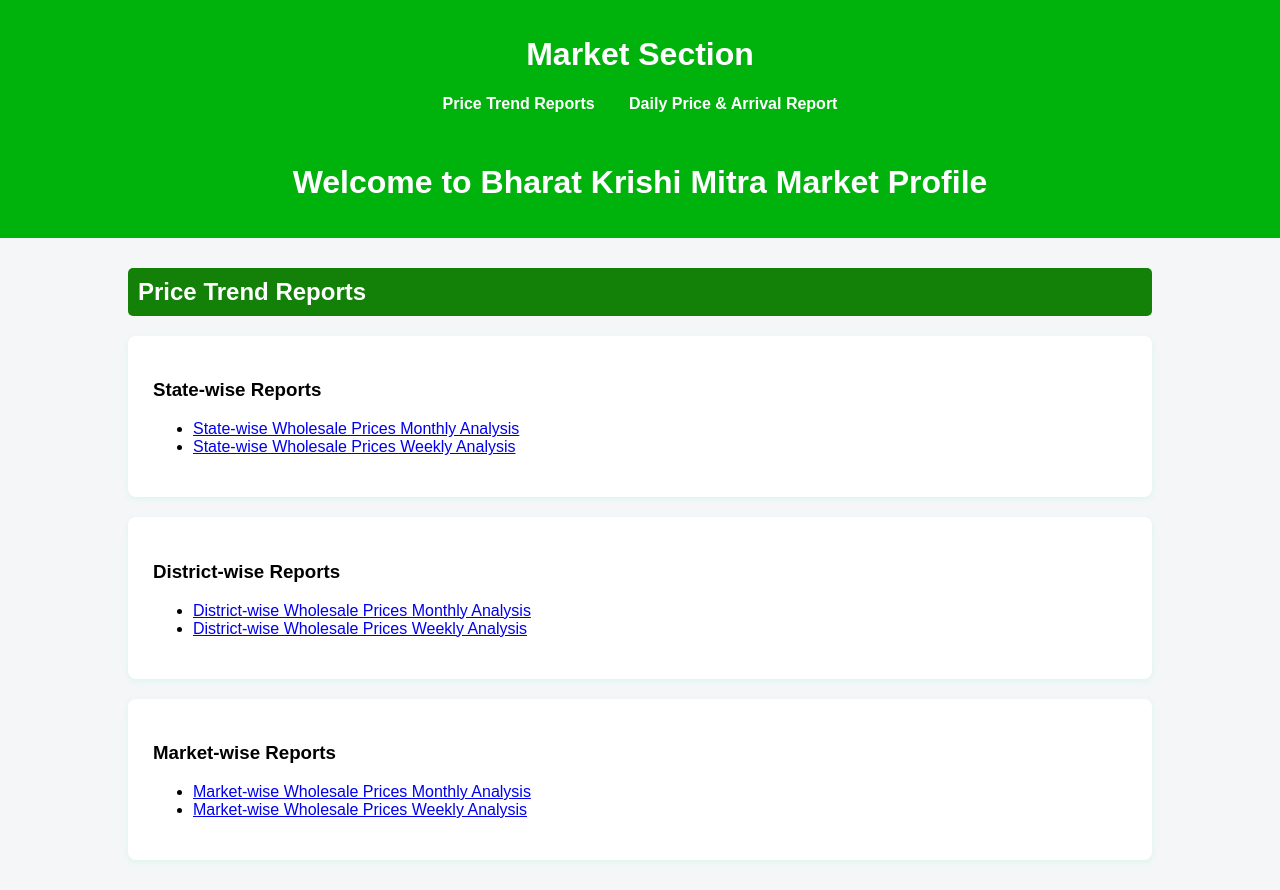
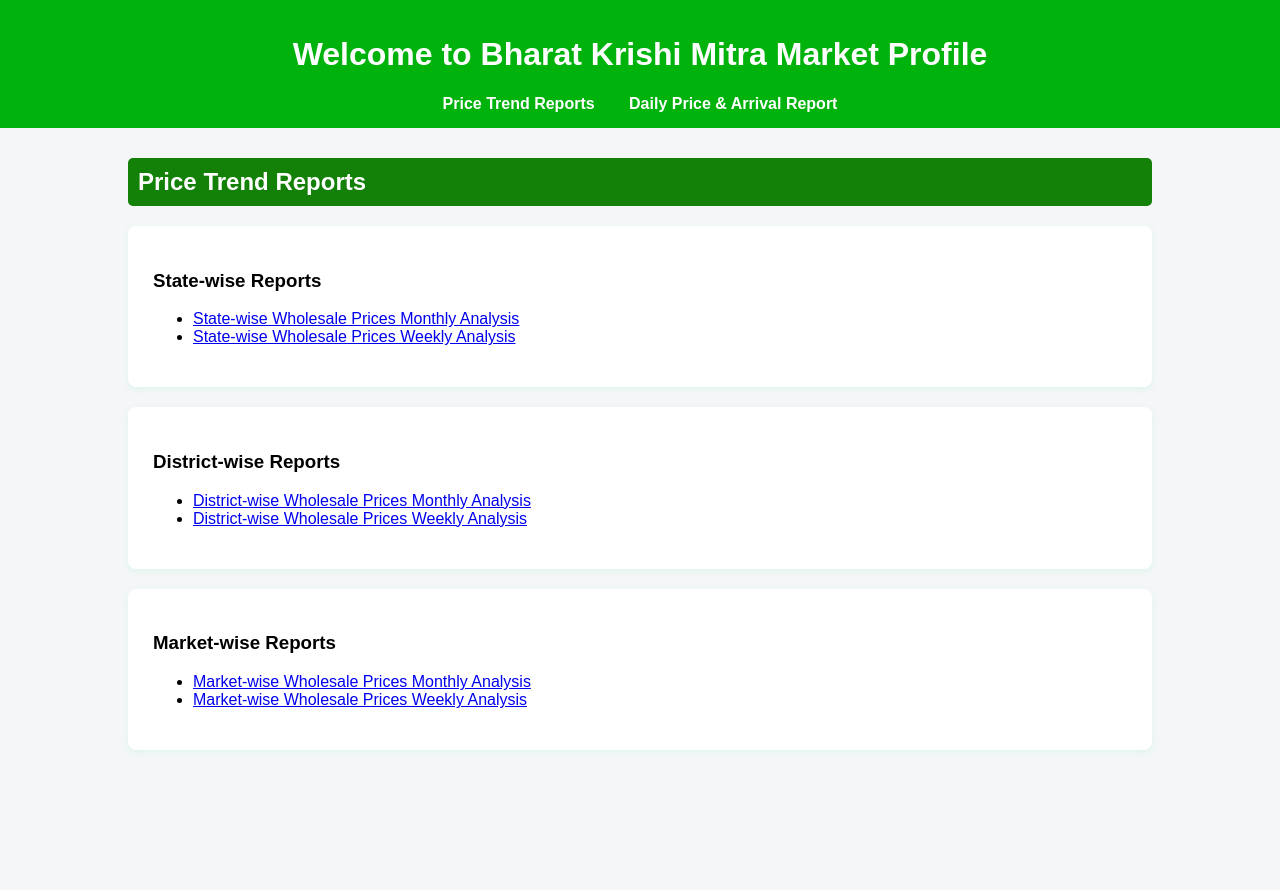
Before and after one commit to Shabi225/Bharat-Krishi-Mitra-v2, a website: page price-trend.html in a window 1280 px wide. After the commit the page ends 800 px from the top, so only its background shows below. Drawn offline with Linux system fonts and the light colour scheme.

Commit message:
Cleanup headers in price-trend.html

```diff
--- a/price-trend.html
+++ b/price-trend.html
@@ -11,16 +11,11 @@
 
 <!-- Header -->
 <header>
-    <h1>Market Section</h1>
+    <h1>Welcome to Bharat Krishi Mitra Market Profile</h1>
     <nav>
         <a href="price-trend.html">Price Trend Reports</a>
         <a href="daily-report.html">Daily Price & Arrival Report</a>
     </nav>
-</header>
-
-<!-- Market Profile -->
-<header>
-    <h1>Welcome to Bharat Krishi Mitra Market Profile</h1>
 </header>
 
 <!-- Form Container -->
```
